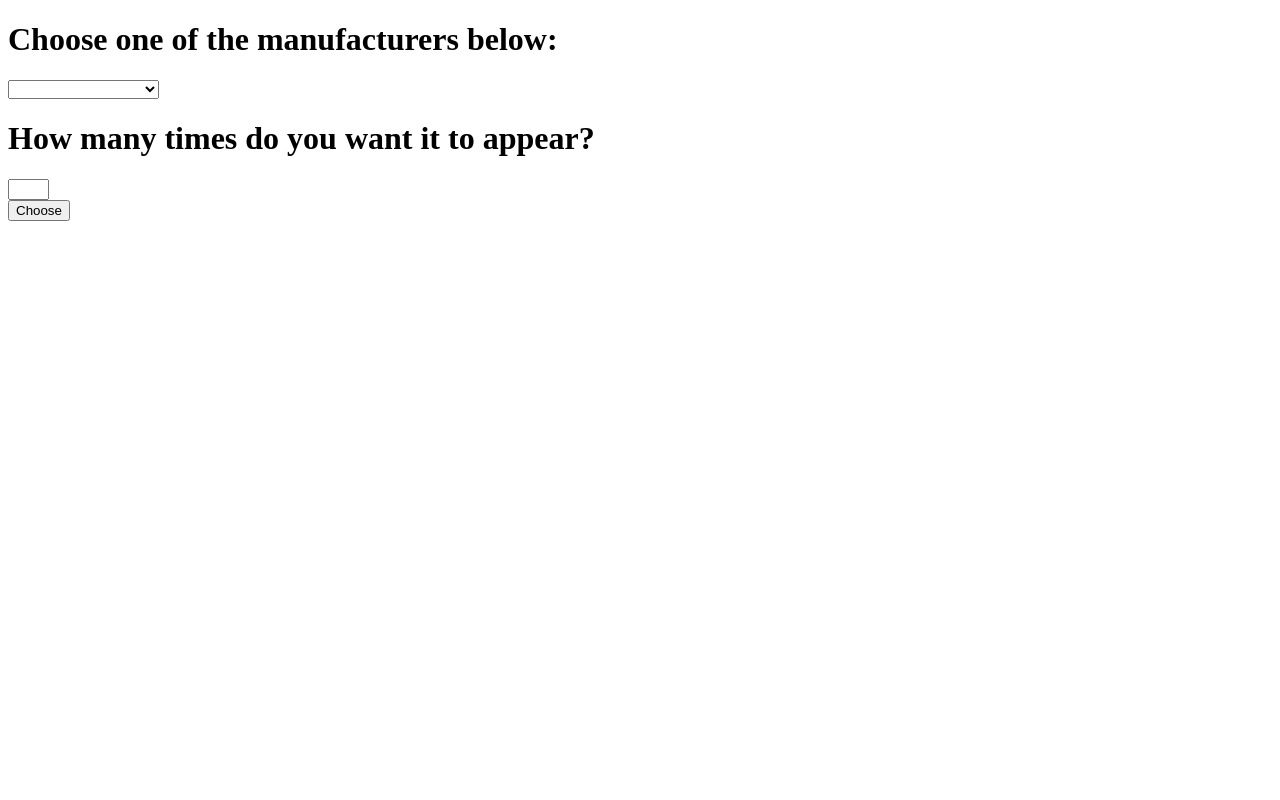
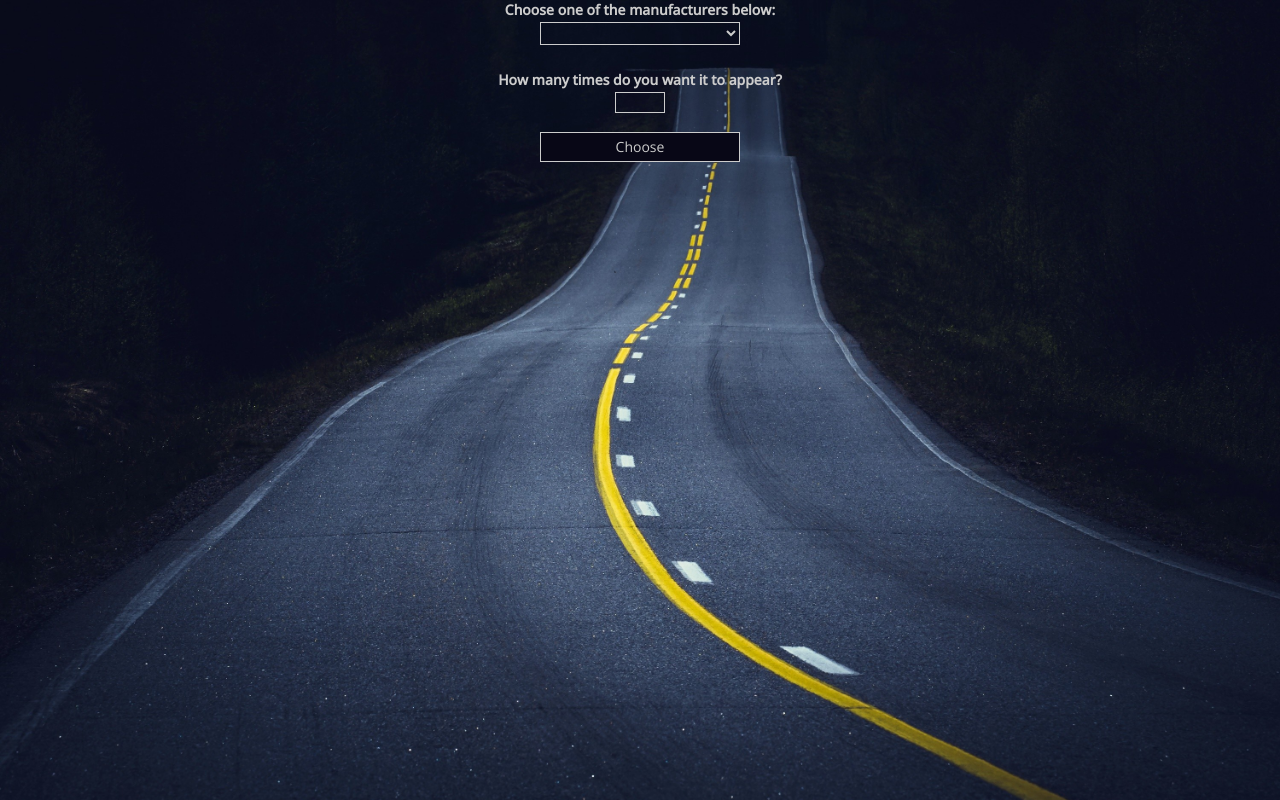
Before and after one commit to mfelipegs/js-functions-exercise, a plain HTML site: page index.html in a window 1280 px wide. Drawn offline with nearby package versions, Linux system fonts and the light colour scheme.

Commit message:
Styles v1

```diff
--- a/assets/css/style.css
+++ b/assets/css/style.css
@@ -19,12 +19,42 @@ body {
 	background-size: cover;
 	width: 100%;
 	height: 100vh;
+}
 
-	width: 100%;
-	min-height: 40vh;
-	background-color: #0a0a0a;
-	margin: 0;
-	padding: 0;
+.tb_times {
+	background: transparent;
+	color: white;
+	border: 1px solid white;
+	width: 50px;
+	margin-top: 0.2%;
+}
+
+.cbo_cars {
+	background: transparent;
+	color: white;
+	border: 1px solid white;
+	width: 200px;
+	margin-bottom: 2%;
+	margin-top: 0.2%;
+}
+
+.cbo_cars option {
+		background-color: rgb(10, 9, 27);
+}
+
+.btn_choose {
+	background-color: rgb(10, 9, 27);
+	color: white;
+	border: 1px solid white;
+	width: 200px;
+	height: 30px;
+
+}
+
+.container_choose {
 	display: flex;
+	flex-direction: column;
 	justify-content: center;
+	align-items: center;
+	top: 50%;
 }
--- a/assets/js/functions.js
+++ b/assets/js/functions.js
@@ -38,13 +38,20 @@ function mainCar() {
 
         const result = document.getElementById('result');
         result.innerHTML = car.toUpperCase().split("_").join(" ");
+        result.style.color = "white";
+        result.style.fontWeight = "900";
+        result.style.display = "flex";
+        result.style.justifyContent = "center";
+        result.style.alignItems = "center";
 
     }
 
     const h1_chooseCars = document.getElementById('chooseCars');
     h1_chooseCars.innerHTML = "Choose one of the manufacturers below:";
+    h1_chooseCars.style.color = "white";
     const h1_chooseN = document.getElementById('chooseN');
     h1_chooseN.innerHTML = "How many times do you want it to appear?";
+    h1_chooseN.style.color = "white";
     const buttonchoose = document.getElementById('btnChoose');
     buttonchoose.addEventListener("click", chooseCar);
 
--- a/index.html
+++ b/index.html
@@ -5,13 +5,14 @@
     <meta http-equiv="X-UA-Compatible" content="IE=edge">
     <meta name="viewport" content="width=device-width, initial-scale=1.0">
     <title>JS Functions Exercise - Choose the Car</title>
-
+    <link href="assets/css/style.css" rel="stylesheet" type="text/css">
 
 </head>
 
 <body id="body">
+    <div class="container_choose">
     <h1 id="chooseCars"></h1>
-    <select id="cboCars">
+    <select id="cboCars" class="cbo_cars">
         <option value=""></option>
         <option value="agera_r">Koenigsegg Agera R</option>
         <option value="ccx">Koenigsegg CCX</option>
@@ -25,9 +26,10 @@
     </select>
 
     <h1 id="chooseN"></h1>
-    <input type="text" size="2" id="ntimes"><br>
+    <input type="text" size="2" id="ntimes" class="tb_times"><br>
 
-    <input type="button" id="btnChoose" value="Choose">
+    <input type="button" id="btnChoose" value="Choose" class="btn_choose">
+    </div>
 
     <section class="container">
         <div class="img_car item">
```
Also changed, not shown: assets/img/ferrari/ferrari_logo.png, assets/img/koenigsegg/koenigsegg_logo.png, assets/img/pagani_automobili/pagani_logo.png.
